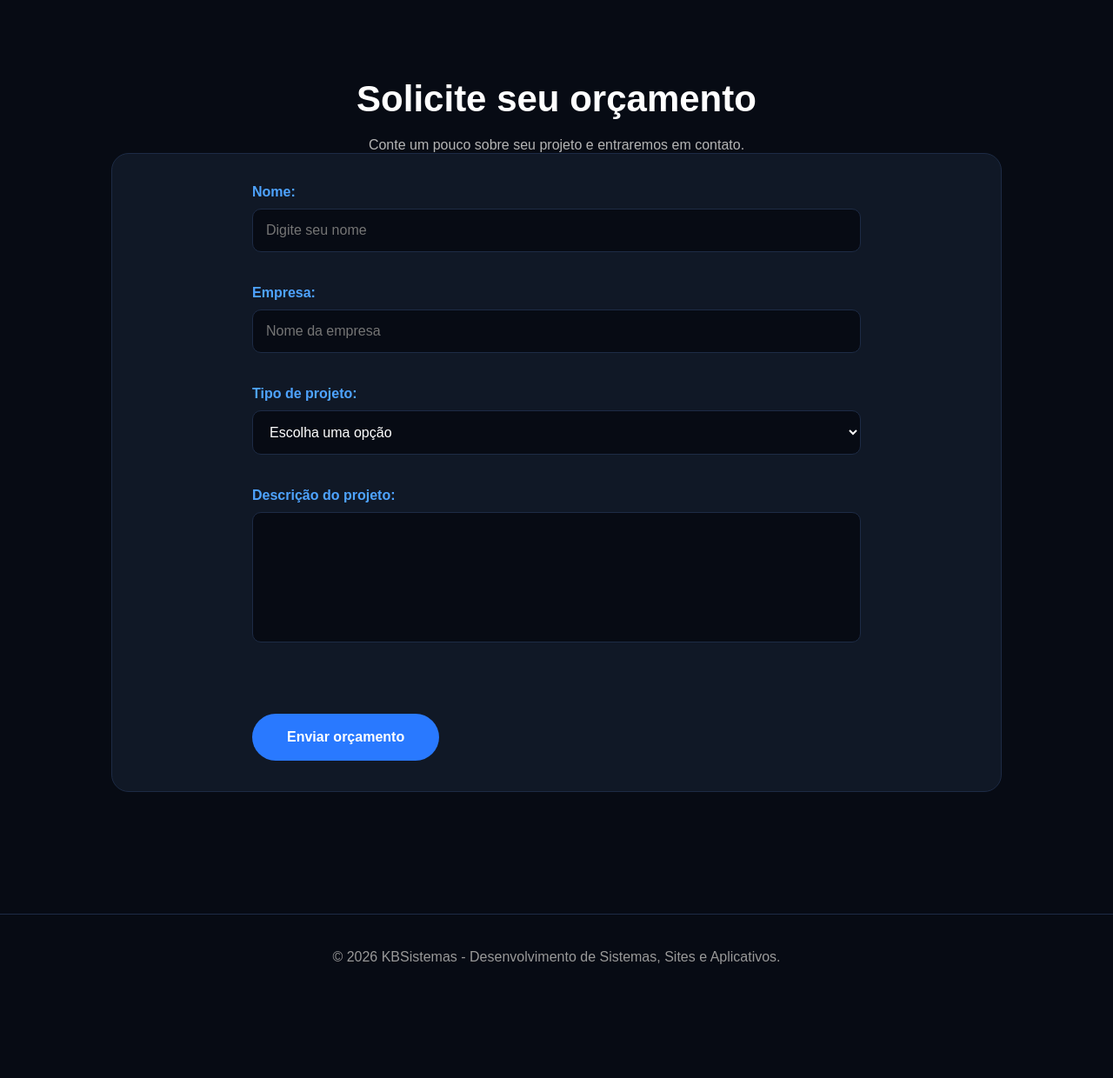
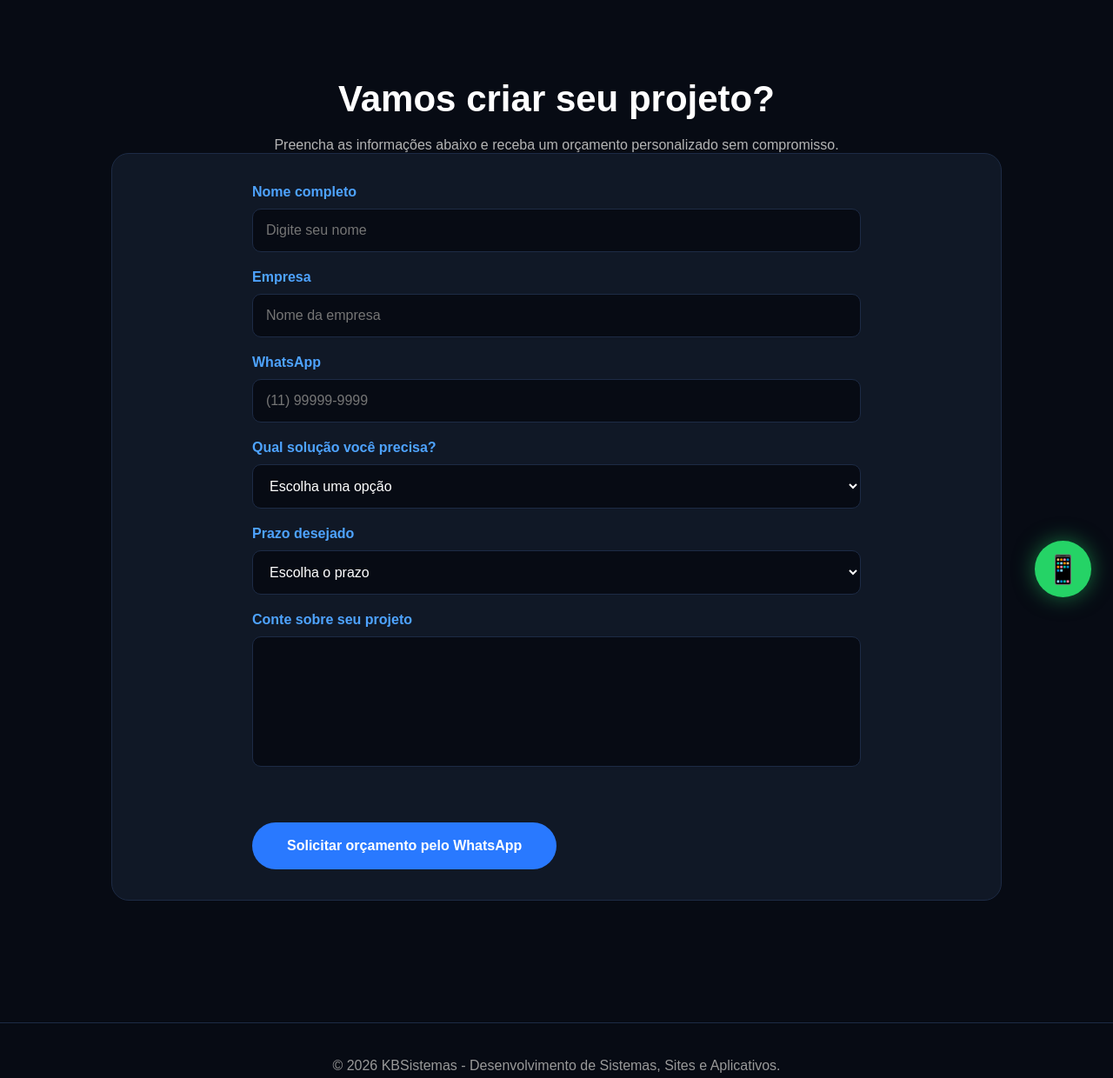
Before and after one commit to kauabarbosaa1728-web/kbsistemas-site, a Flask app: page /orcamento in a window 1280 px wide. Shown: the part 88-1328 px from the top of the page at 87% size. Before the commit the page ends 1197 px from the top, so only its background shows below. Run offline with Flask 3, Linux system fonts and the light colour scheme.

Commit message:
Update orcamento.html

```diff
--- a/templates/orcamento.html
+++ b/templates/orcamento.html
@@ -43,12 +43,13 @@
 
 
 <h1>
-Solicite seu orçamento
+Vamos criar seu projeto?
 </h1>
 
 
 <p>
-Conte um pouco sobre seu projeto e entraremos em contato.
+Preencha as informações abaixo e receba um orçamento
+personalizado sem compromisso.
 </p>
 
 
@@ -61,34 +62,38 @@ Conte um pouco sobre seu projeto e entraremos em contato.
 
 
 <label>
-Nome:
+Nome completo
 </label>
 
-<br>
+<input
+type="text"
+placeholder="Digite seu nome">
 
-<input type="text" placeholder="Digite seu nome">
-
-
-<br><br>
 
 
 <label>
-Empresa:
+Empresa
 </label>
 
-<br>
+<input
+type="text"
+placeholder="Nome da empresa">
 
-<input type="text" placeholder="Nome da empresa">
-
-
-<br><br>
 
 
 <label>
-Tipo de projeto:
+WhatsApp
 </label>
 
-<br>
+<input
+type="tel"
+placeholder="(11) 99999-9999">
+
+
+
+<label>
+Qual solução você precisa?
+</label>
 
 
 <select>
@@ -98,11 +103,11 @@ Escolha uma opção
 </option>
 
 <option>
-Sistema
+Sistema Empresarial
 </option>
 
 <option>
-Site
+Site Profissional
 </option>
 
 <option>
@@ -113,35 +118,63 @@ Aplicativo
 Loja Virtual
 </option>
 
+<option>
+Outro projeto
+</option>
+
 </select>
 
 
-<br><br>
 
 
 <label>
-Descrição do projeto:
+Prazo desejado
 </label>
 
-<br>
+
+<select>
+
+<option>
+Escolha o prazo
+</option>
+
+<option>
+Até 30 dias
+</option>
+
+<option>
+1 a 3 meses
+</option>
+
+<option>
+Acima de 3 meses
+</option>
+
+</select>
+
+
+
+
+<label>
+Conte sobre seu projeto
+</label>
 
 
 <textarea
-placeholder="Explique o que você precisa">
+placeholder="Explique sua ideia ou o que sua empresa precisa">
 
 </textarea>
 
 
-<br><br>
-
 
 <a
-href="https://wa.me/5511911524799?text=Olá,%20gostaria%20de%20fazer%20um%20orçamento"
+href="https://wa.me/5511911524799?text=Olá,%20gostaria%20de%20fazer%20um%20orçamento%20para%20um%20projeto"
 class="botao">
 
-Enviar orçamento
+Solicitar orçamento pelo WhatsApp
 
 </a>
+
 
 
 </form>
@@ -156,6 +189,18 @@ Enviar orçamento
 
 
 
+<a
+href="https://wa.me/5511911524799?text=Olá,%20gostaria%20de%20fazer%20um%20orçamento"
+class="whatsapp">
+
+📱
+
+</a>
+
+
+
+
+
 <footer>
 
 <p>
@@ -165,6 +210,7 @@ Enviar orçamento
 </footer>
 
 
+
 </body>
 
 </html>
```
